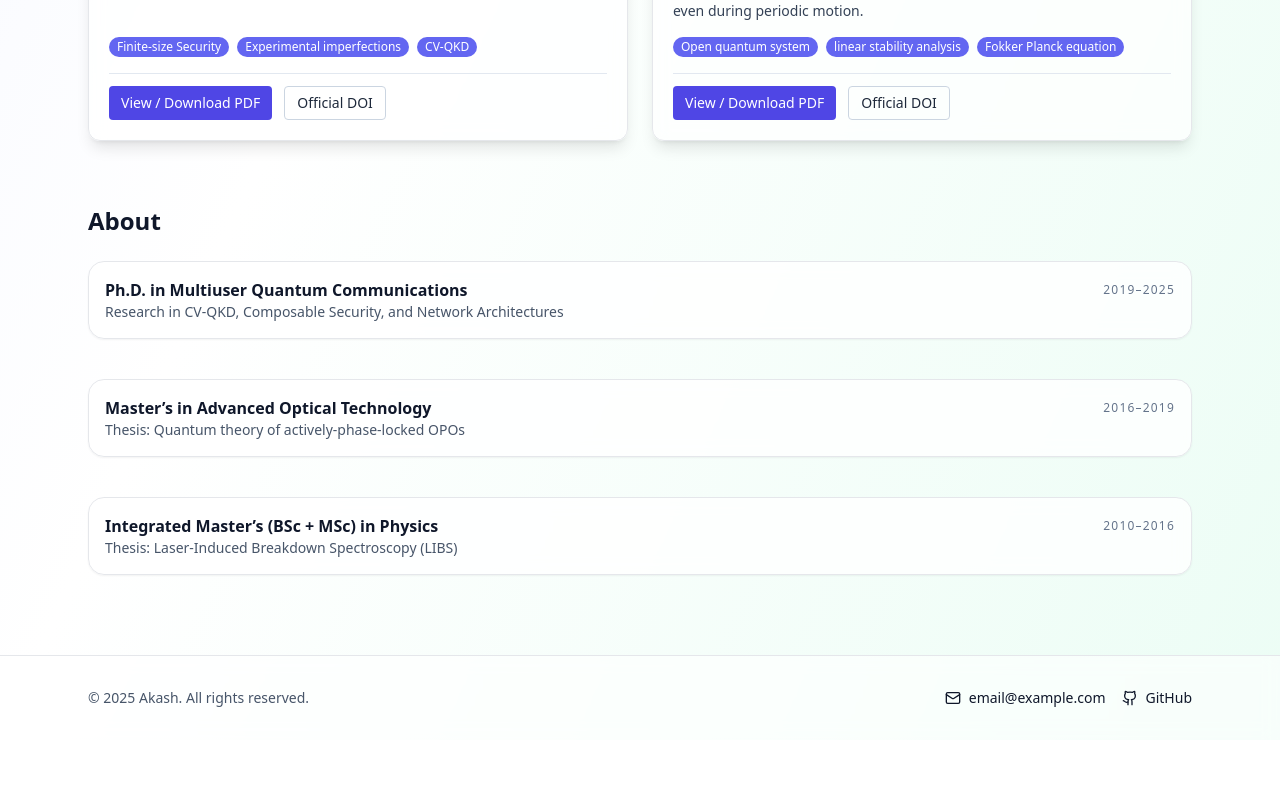
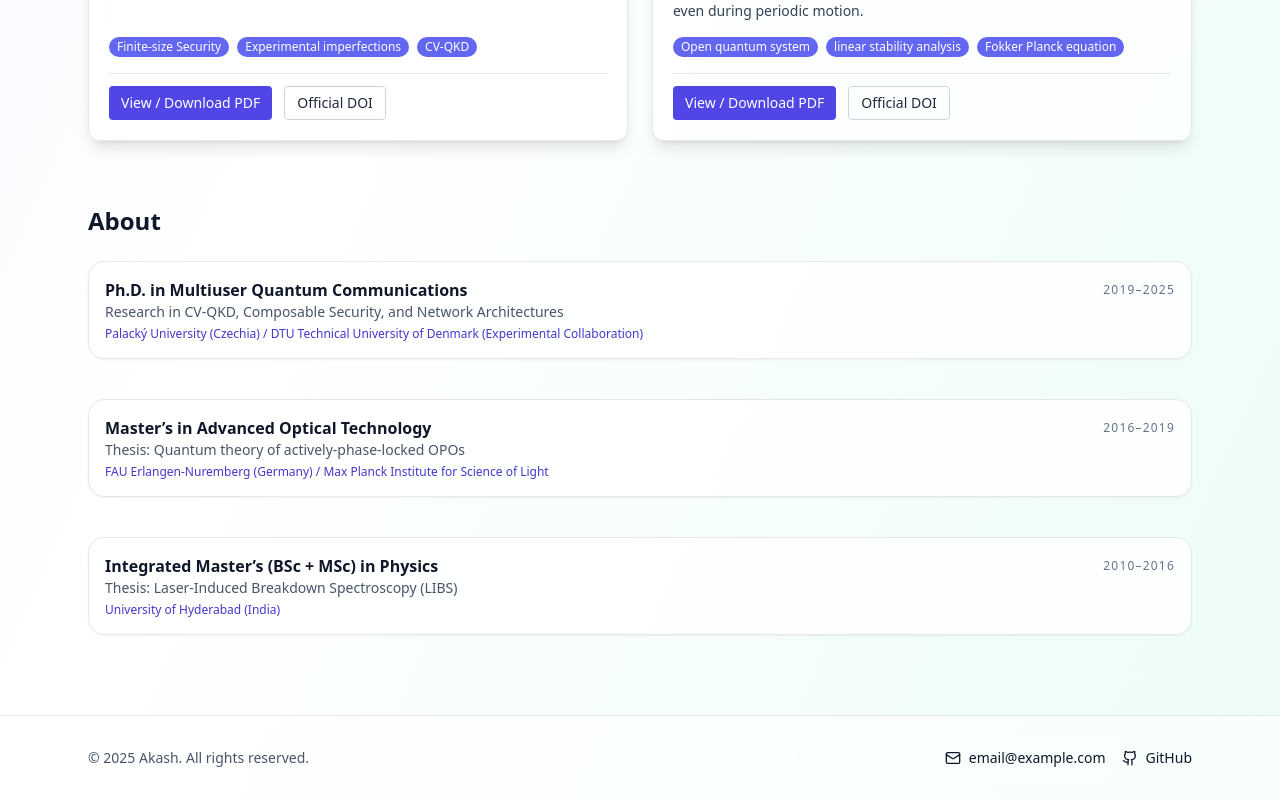
Before and after one commit to akash1nag/akash1nag.github.io, a React (Vite) app: page / in a window 1280 px wide. Shown: the part 2120-2920 px from the top of the page. Before the commit the page ends 2860 px from the top, so only its background shows below. Built offline with nearby package versions, Linux system fonts and the light colour scheme.

Commit message:
Final: Restored affiliations and confirmed clean vertical alignment fixes across MilestoneProps, Milestone component, and the parent container.

```diff
--- a/src/App.tsx
+++ b/src/App.tsx
@@ -76,13 +76,14 @@ interface MilestoneProps {
   title: string;
   subtitle: string;
   year: string;
-  // Removed 'img' property here
+  img: string; // Keeping for compatibility, though unused in new component
   side?: MilestoneSide;
-  details: string; // Made details mandatory for the expandable section
-  forceOpen?: boolean;
-  anchorId?: string;
-  onIntent?: () => void;
-  // NEW PROPERTY for clean affiliations display
+  details?: string; // extra info revealed on hover/focus
+  forceOpen?: boolean; // controlled open from roadmap beacons
+  anchorId?: string; // id for deep linking
+  onIntent?: () => void; // Keeping for compatibility
+
+  // NEW: Structure to match your data array
   affiliations: {
     name: string;
   }[];
@@ -100,50 +101,51 @@ interface MilestoneProps {
 
 // REPLACE the existing Milestone function entirely (starting around line 115)
 
-// REPLACE the existing Milestone function entirely (starting around Line 123)
-const Milestone = ({ title, subtitle, year, details, anchorId }: MilestoneProps) => {
-  // This version ignores the unused 'img' and 'side' props to fix the layout.
+const Milestone = ({ title, subtitle, year, details, anchorId, affiliations }: MilestoneProps) => {
+  const [open, setOpen] = React.useState(false);
 
-  const [open, setOpen] = React.useState(false);
+  // Joins the affiliation names with ' / '
+  const affiliationNames = affiliations?.map(a => a.name).join(' / ') || '';
 
   return (
     <div
       id={anchorId}
-      // CRITICAL FIX: Ensures the container takes full width (w-full) for vertical alignment.
+      // Clean vertical alignment: full width, no staggering or offsets
       className={`relative flex items-start w-full`}
       onMouseEnter={() => setOpen(true)}
       onMouseLeave={() => setOpen(false)}
       onFocus={() => setOpen(true)}
       onBlur={() => setOpen(false)}
     >
+      {/* REMOVED <motion.img> tag (the logos) */}
 
-      {/* Main Content Card - Now acts as the full-width container */}
       <motion.div
         whileHover={{ y: -2 }}
-        // CRITICAL FIX: Forces full width (w-full) on all screens and removes all offsets.
-        className={`p-4 rounded-2xl shadow-sm border bg-white/80 backdrop-blur dark:bg-slate-900/70 dark:border-slate-700 w-full cursor-pointer`}
+        // Card takes full width for clean vertical alignment
+        className="p-4 rounded-2xl shadow-sm border bg-white/80 backdrop-blur dark:bg-slate-900/70 dark:border-slate-700 w-full cursor-pointer"
         onClick={() => setOpen(!open)} // Allows touch interaction on mobile
       >
         <div className="flex justify-between items-start">
-          {/* Title and Subtitle Group */}
+          {/* Left Side Text */}
           <div>
             <div className="font-semibold text-slate-900 dark:text-slate-100">{title}</div>
             <div className="text-slate-600 dark:text-slate-300 text-sm">{subtitle}</div>
 
-            {/* Note: If your affiliations text (e.g., "Palacky University / DTU")
-             is not appearing, you must manually ensure it is part of the 'subtitle'
-             string in your 'milestones' array data, as this component no longer
-             accesses a separate 'affiliations' prop from the old interface. */}
-
+            {/* RESTORED AFFILIATIONS DISPLAY */}
+            {affiliationNames && (
+              <div className="mt-1 text-xs text-indigo-700 dark:text-indigo-400 font-medium">
+                {affiliationNames}
+              </div>
+            )}
           </div>
 
-          {/* Year (on the right for clean alignment) */}
+          {/* Right Side Year */}
           <div className="text-xs tracking-widest uppercase text-slate-500 dark:text-slate-400 font-medium whitespace-nowrap ml-4 pt-1">
             {year}
           </div>
         </div>
 
-        {/* EXPANDABLE DETAIL SECTION - The hover text now expands cleanly within the card */}
+        {/* EXPANDABLE DETAIL SECTION */}
         <AnimatePresence>
           {open && details && (
             <motion.div
@@ -161,7 +163,6 @@ const Milestone = ({ title, subtitle, year, details, anchorId }: MilestoneProps)
     </div>
   );
 };
-
 
 // ADD this interface definition near the existing MilestoneProps interface (around line 99)
 
```
Lines whose indentation alone changed are shown as unchanged.
